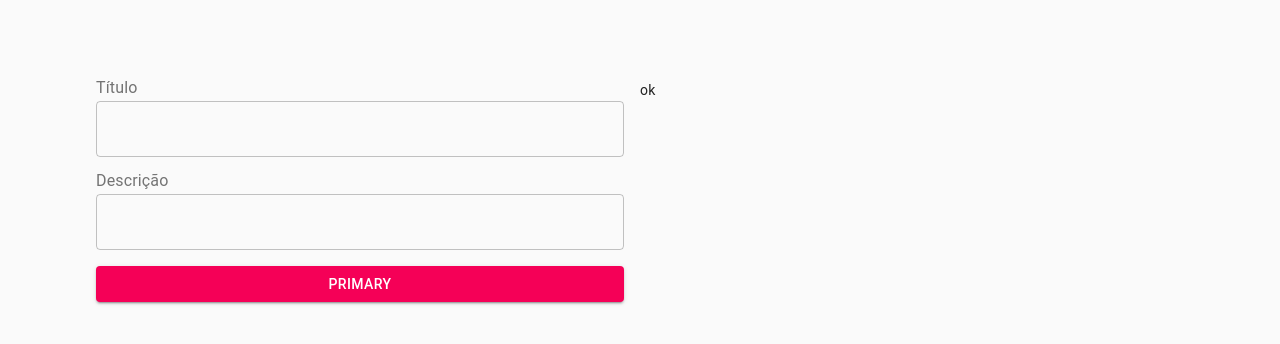
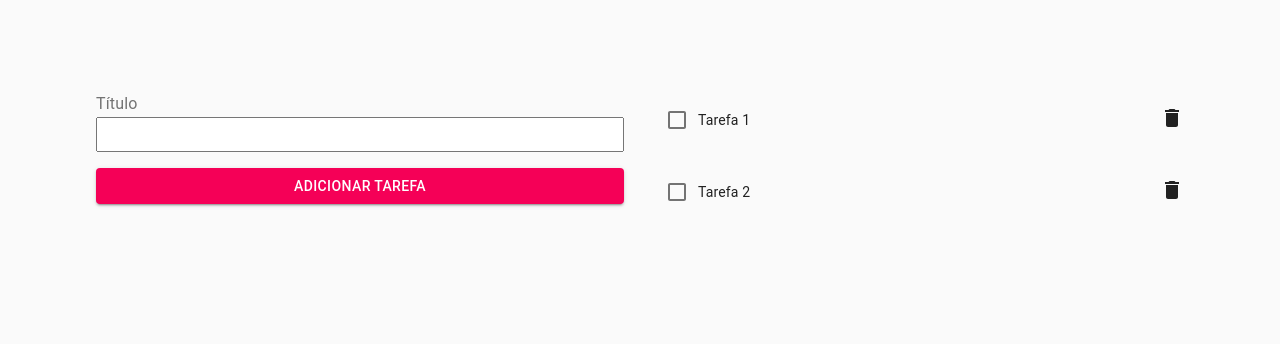
Before and after one commit to lucasmonstrox/cra-boilerplate, a React (Create React App) app: page / in a window 1280 px wide. Shown: the top 344 px of the page. Built offline with nearby package versions, Linux system fonts and the light colour scheme.

Commit message:
🚀 Add form and message success

```diff
--- a/package.json
+++ b/package.json
@@ -6,6 +6,7 @@
     "@apollo/client": "^3.3.20",
     "@material-ui/core": "^4.11.4",
     "@material-ui/icons": "^4.11.2",
+    "@material-ui/lab": "latest",
     "@testing-library/jest-dom": "^5.11.4",
     "@testing-library/react": "^11.1.0",
     "@testing-library/user-event": "^12.1.10",
@@ -19,7 +20,8 @@
     "react-dom": "^17.0.2",
     "react-scripts": "4.0.3",
     "typescript": "^4.3.2",
-    "web-vitals": "^1.0.1"
+    "web-vitals": "^1.0.1",
+    "yup": "^0.32.9"
   },
   "scripts": {
     "start": "react-scripts start",
--- a/src/App.tsx
+++ b/src/App.tsx
@@ -1,49 +1,63 @@
-import React, { FC } from 'react';
+import React, { FC, useState } from 'react';
 import { ApolloProvider } from '@apollo/client';
 import {
   CssBaseline,
   Box,
   Grid,
   makeStyles,
-  TextField,
   InputLabel,
-  Button
+  Button,
+  List
 } from '@material-ui/core';
 
-// import Task from './Components/Task';
+
+import { Formik, Form, Field } from 'formik'
+
+import Task from './Components/Task';
 import apiGraphql from './Services/apiGraphql';
+import schema from './Components/Validation/schema';
+import Error from './Components/Helper/Error';
+// import Success from './Components/Helper/Success';
 
 const useStyles = makeStyles({
   root: {
     height: '100vh',
     padding: '5rem',
   },
-  containerInputs: {
-    marginBottom: '1rem'
-  },
   labelInput: {
-    marginBottom: '.3rem'
+    marginBottom: '.3rem',
+    marginTop: '1rem',
   },
   grid: {
     padding: '0 1rem'
   },
   textField: {
     width: '100%',
-    marginBottom: '1rem'
+    padding: '.5rem'
   },
   buttonSubmited: {
-    width: '100%'
+    width: '100%',
+    marginTop: '1rem',
   }
 })
 
 
 const App: FC = () => {
 
-  // const [tasks, setTasks] = useState([{
-  //   title: 'Go to shopping'
-  // }])
+  const [tasks] = useState([{
+    title: 'Tarefa 1',
+  }, {
+    title: 'Tarefa 2'
+  }])
 
   const classes = useStyles()
+
+  const handleSubmit = (values: any, actions: any) => {
+
+    console.log(values)
+    console.log(actions)
+
+  }
 
   return (
     <ApolloProvider client={apiGraphql}>
@@ -51,37 +65,54 @@ const App: FC = () => {
       <Box className={classes.root}>
         <Grid container>
           <Grid item xs={12} sm={6} className={classes.grid}>
-            <form>
+            <Formik
+              initialValues={{
+                title: ''
+              }}
+              onSubmit={handleSubmit}
+              validationSchema={schema}
+            >
+              {({ errors, touched }) => (
+                <Form>
                   <InputLabel
                     className={classes.labelInput}
                     htmlFor="titleTask">
                     Título
                   </InputLabel>
-                <TextField
-                  id="titleTask"
-                  classes={{ root: classes.textField }}
-                  variant="outlined"
+                  <Field
+                    id="title"
+                    name="title"
+                    type="text"
+                    className={classes.textField}
+                    data-testid="taskTitle"
                   />
-                <InputLabel
-                  className={classes.labelInput}
-                  htmlFor="descriptionTask">
-                  Descrição
-                </InputLabel>
-                <TextField
-                  id="descriptionTask"
-                  classes={{ root: classes.textField }}
-                  variant="outlined"
-                />
-                <Button variant="contained" color="secondary" className={classes.buttonSubmited}>
-                  Primary
+                  {errors.title && touched.title && (
+                    <Error message={errors.title} />
+                  )}
+                  <Button
+                    variant="contained"
+                    color="secondary"
+                    className={classes.buttonSubmited}
+                    type="submit"
+                  >
+                    Adicionar tarefa
                   </Button>
-            </form>
+                </Form>
+              )}
+            </Formik>
           </Grid>
           <Grid item xs={12} sm={6}>
-            ok
+            <List>
+              {
+                tasks.map((task: any) => (
+                  <Task task={task} />
+                ))
+              }
+            </List>
           </Grid>
         </Grid>
       </Box>
+      {/* <Success /> */}
       {/* <TextField name="task" data-testid="task" onChange={taskChangeHandler} />
       {
         isSubmitted && taskName === '' &&
--- /dev/null
+++ b/src/Components/Helper/Error.tsx
@@ -0,0 +1,12 @@
+import React from 'react'
+
+interface Props {
+    message: String
+}
+
+const Error = ({message}: Props) => {
+    if(!message) return null
+    return <p style={{color: '#f31', margin: '.5rem 0'}}>{message}</p>
+}
+
+export default Error
--- /dev/null
+++ b/src/Components/Helper/Success.tsx
@@ -0,0 +1,45 @@
+import React, { useEffect, useState } from 'react'
+
+import MuiAlert from '@material-ui/lab/Alert';
+import { makeStyles } from '@material-ui/core';
+
+const useStyles = makeStyles({
+    containerMessage: {
+        position: 'fixed',
+        top: 0,
+        right: 0,
+        padding: '1rem'
+    }
+})
+
+const Success = () => {
+
+    const [modalSuccessAtivo, setModalSuccessAtivo] = useState(false)
+    const classes = useStyles()
+
+    useEffect(() => {
+
+        setModalSuccessAtivo(true)
+
+        setTimeout(() => {
+            setModalSuccessAtivo(false)
+        }, 5000)
+    }, [])
+
+    return (
+        <>
+            {
+                modalSuccessAtivo &&
+                <div className={classes.containerMessage}>
+                    <MuiAlert elevation={6} variant="filled" severity="success">
+                        Tarefa adicionada com sucesso
+                    </MuiAlert>
+                </div>
+            }
+        </>
+    )
+}
+
+
+
+export default Success
--- a/src/Components/Task.tsx
+++ b/src/Components/Task.tsx
@@ -1,15 +1,38 @@
 import React, { FC } from 'react'
+import { ListItem, Checkbox, makeStyles, Box } from '@material-ui/core'
+
+import DeleteIcon from '@material-ui/icons/Delete';
+
+const useStyles = makeStyles({
+    listItem: {
+        marginBottom: '.5rem'
+    },
+    containerIcon: {
+        marginLeft: 'auto',
+        cursor: 'pointer'
+    }
+})
 
 interface Props {
-    task: any,
-    onRemove: any
+    task: any
 }
 
-const Task: FC<Props> = ({task, onRemove}: Props) => (
-    <>
+const Task: FC<Props> = ({ task }: Props) => {
+
+
+    const classes = useStyles()
+
+    return (
+    <ListItem classes={{ root: classes.listItem }}>
+        <Checkbox
+            inputProps={{ 'aria-label': 'primary checkbox' }}
+        />
         <p>{task.title}</p>
-        <button type="button" onClick={() => onRemove(task)}>Remover</button>
-    </>
-)
+
+        <Box className={classes.containerIcon}>
+            <DeleteIcon />
+        </Box>
+    </ListItem>
+)}
 
 export default Task
--- /dev/null
+++ b/src/Components/Validation/schema.js
@@ -0,0 +1,10 @@
+import * as Yup from 'yup'
+
+
+export default Yup.object().shape({
+    title: Yup
+        .string()
+        .min(5, 'O mínimo de caracter é 5')
+        .max(10, 'O máximo de caracter é 10')
+        .required('O título é obrigatório'),
+})
```
Also changed, not shown: 2 other files (tests, documents, lock files or other folders). Lines whose indentation alone changed are shown as unchanged.
